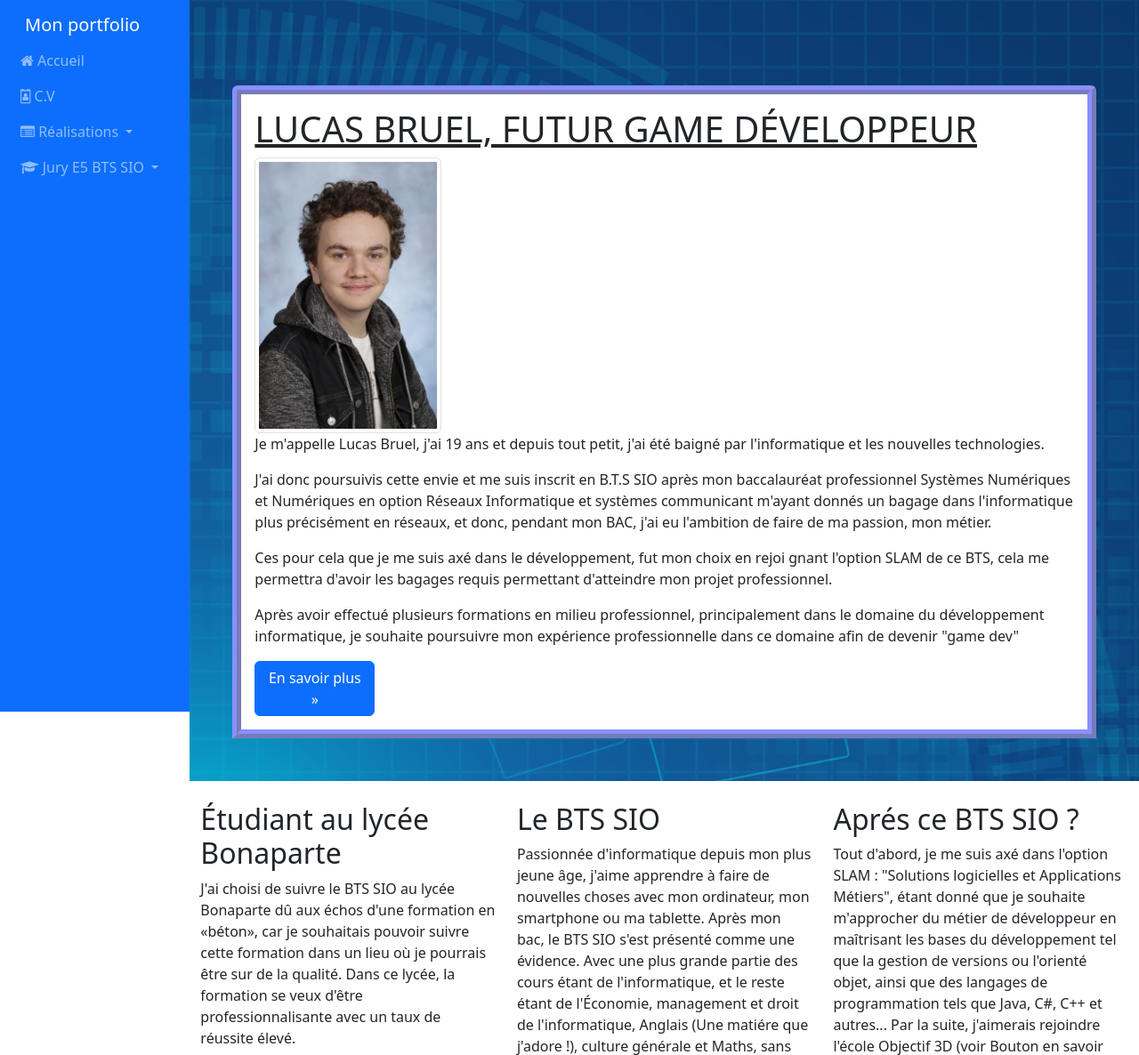
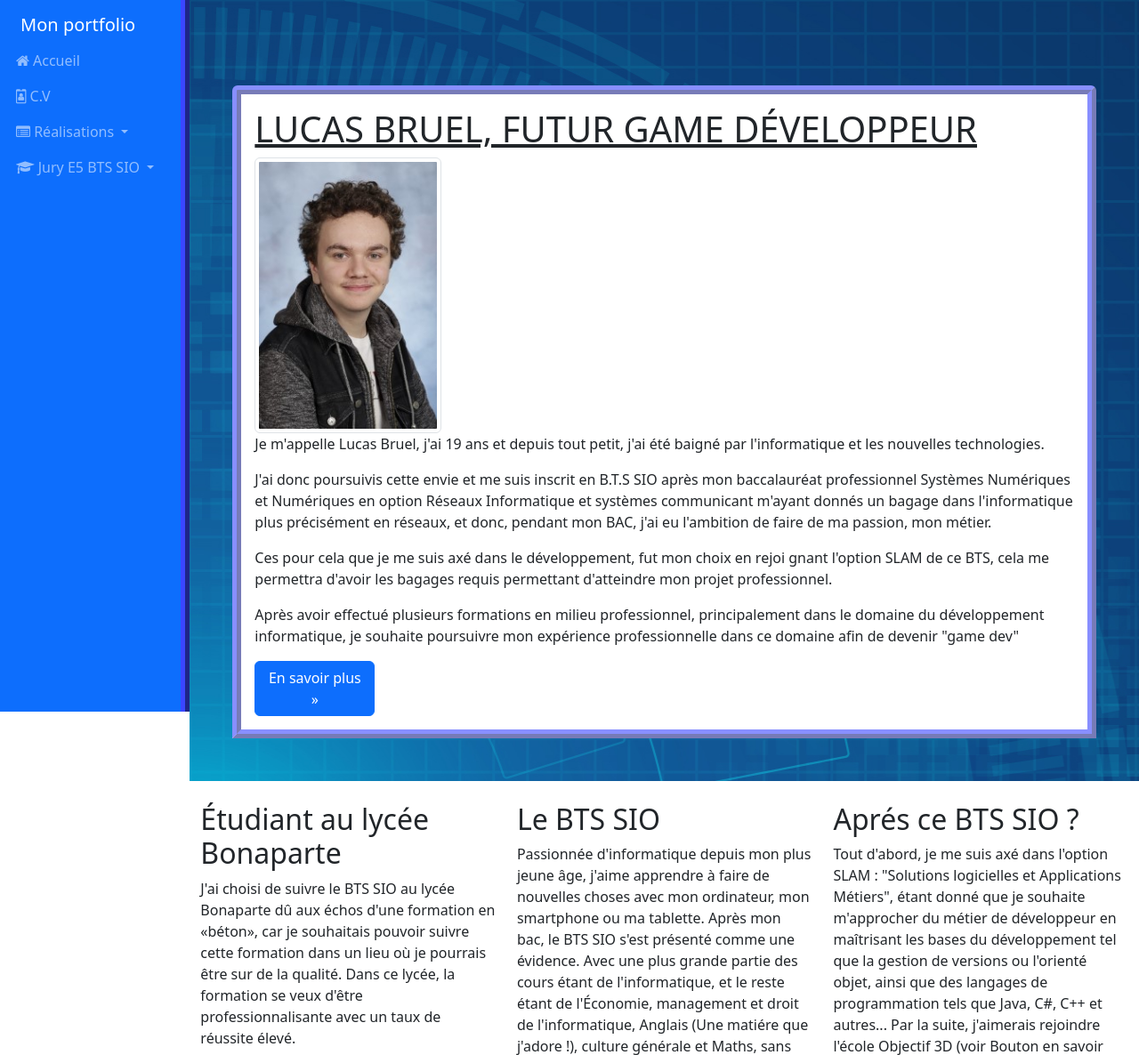
Before and after one commit to Lurius-Kitsune/Lurius-Kitsune.github.io, a PHP site: page /index.php in a window 1280 px wide. Shown: the top 1186 px of the page at 89% size. Run offline with PHP 8.4, Linux system fonts and the light colour scheme.

Commit message:
🔧Added border

```diff
--- a/include/nav.inc.php
+++ b/include/nav.inc.php
@@ -7,6 +7,10 @@
         .navbar, .nav {
             flex-direction: column !important;
             height: 100%;
+        }
+
+        .navbar {
+            border-right: 10px ridge rgba(50, 61, 220, 1);
         }
 
         .fixed-left {
```
